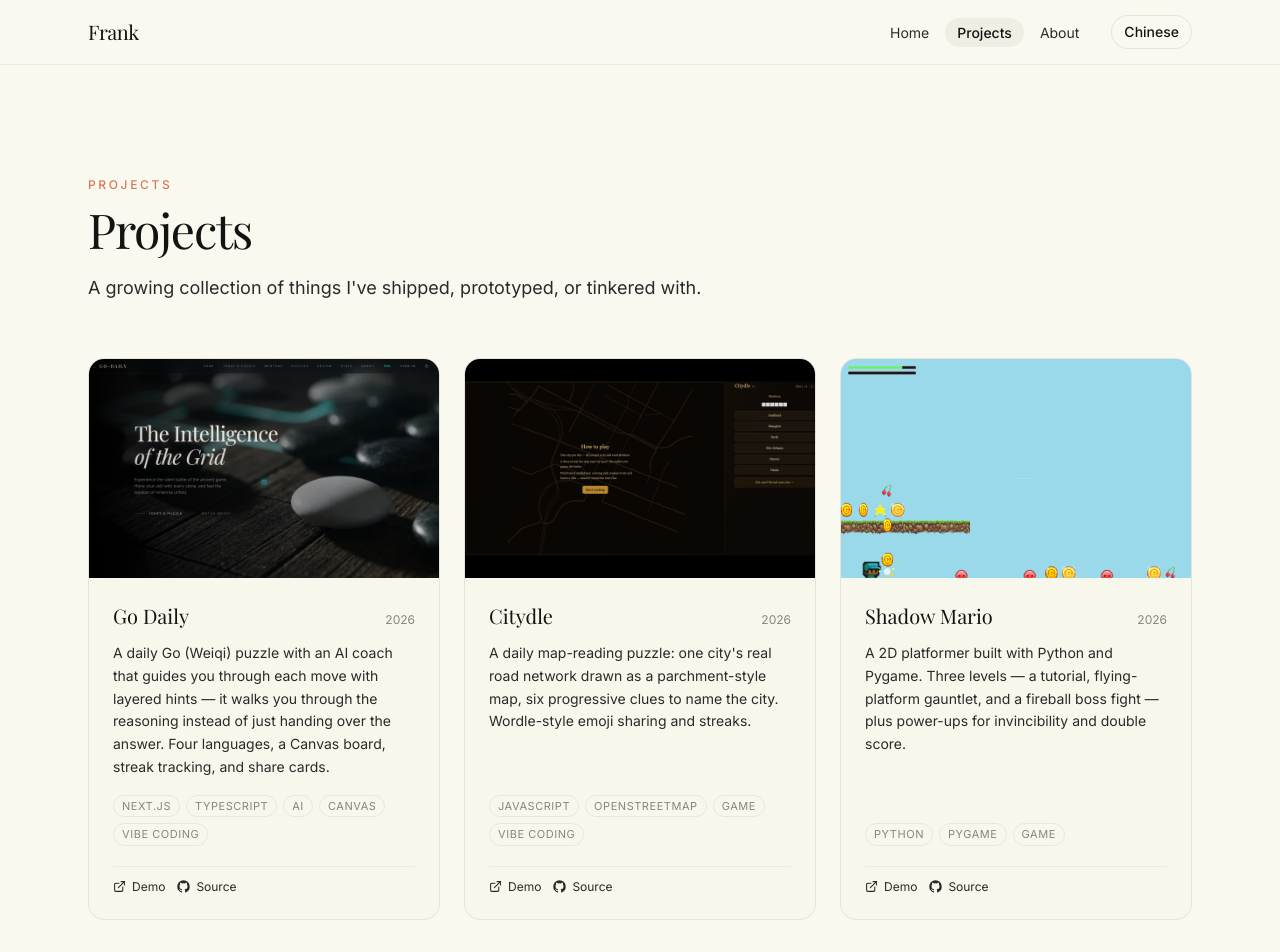
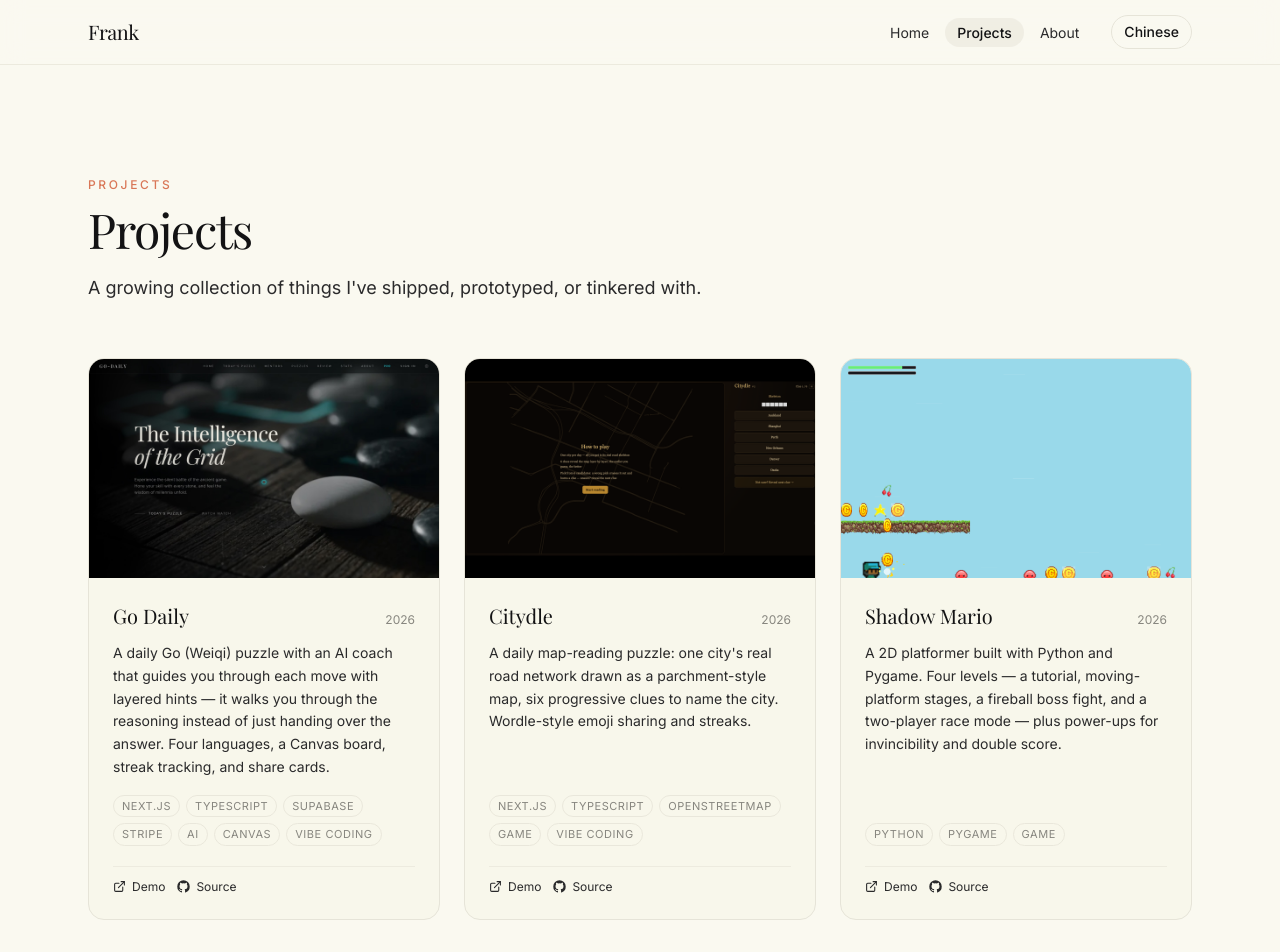
Before and after one commit to frank99-owl/personal-site, a Next.js app: page /en/projects in a window 1280 px wide. Shown: the top 952 px of the page. Built offline with nearby package versions, Linux system fonts and the light colour scheme.

Commit message:
content: refresh project tech stacks and ShadowMario level count
go-daily gains Supabase/Stripe tags, Citydle is Next.js + TypeScript
(was listed as JavaScript), and ShadowMario now has four levels
including the two-player race mode, not three.

```diff
--- a/content/projects.ts
+++ b/content/projects.ts
@@ -34,7 +34,7 @@
       en: "A daily Go (Weiqi) puzzle with an AI coach that guides you through each move with layered hints — it walks you through the reasoning instead of just handing over the answer. Four languages, a Canvas board, streak tracking, and share cards.",
       zh: "每天一道围棋题，AI 教练用层层递进的提示陪你想清楚每一步——讲思路，而不是直接抛答案。支持中/英/日/韩四语，Canvas 棋盘、连胜打卡、成绩分享卡片。",
     },
-    tags: ["Next.js", "TypeScript", "AI", "Canvas", "Vibe coding"],
+    tags: ["Next.js", "TypeScript", "Supabase", "Stripe", "AI", "Canvas", "Vibe coding"],
     image: "/projects/go-daily.jpg",
     github: "https://github.com/frank99-owl/go-daily",
     demo: "https://go-daily.app",
@@ -51,7 +51,7 @@
       en: "A daily map-reading puzzle: one city's real road network drawn as a parchment-style map, six progressive clues to name the city. Wordle-style emoji sharing and streaks.",
       zh: "每天一座城市：把真实路网渲染成羊皮纸风格的地图剪影，6 条渐进线索猜出这是哪座城市。Wordle 式表情分享和连胜记录。",
     },
-    tags: ["JavaScript", "OpenStreetMap", "Game", "Vibe coding"],
+    tags: ["Next.js", "TypeScript", "OpenStreetMap", "Game", "Vibe coding"],
     image: "/projects/citydle.png",
     github: "https://github.com/frank99-owl/citydle",
     demo: "https://citydle-henna.vercel.app",
@@ -65,8 +65,8 @@
       zh: "Shadow Mario",
     },
     description: {
-      en: "A 2D platformer built with Python and Pygame. Three levels — a tutorial, flying-platform gauntlet, and a fireball boss fight — plus power-ups for invincibility and double score.",
-      zh: "用 Python + Pygame 做的 2D 横版跳跃游戏。三个关卡——上手教程、飞行平台挑战、最后和 Boss 互射火球——还做了无敌和双倍分数的道具系统。",
+      en: "A 2D platformer built with Python and Pygame. Four levels — a tutorial, moving-platform stages, a fireball boss fight, and a two-player race mode — plus power-ups for invincibility and double score.",
+      zh: "用 Python + Pygame 做的 2D 横版跳跃游戏。四个关卡——上手教程、移动平台关、Boss 火球战，以及双人竞速模式——还做了无敌和双倍分数的道具系统。",
     },
     tags: ["Python", "Pygame", "Game"],
     image: "/projects/shadow-mario.png",
```
